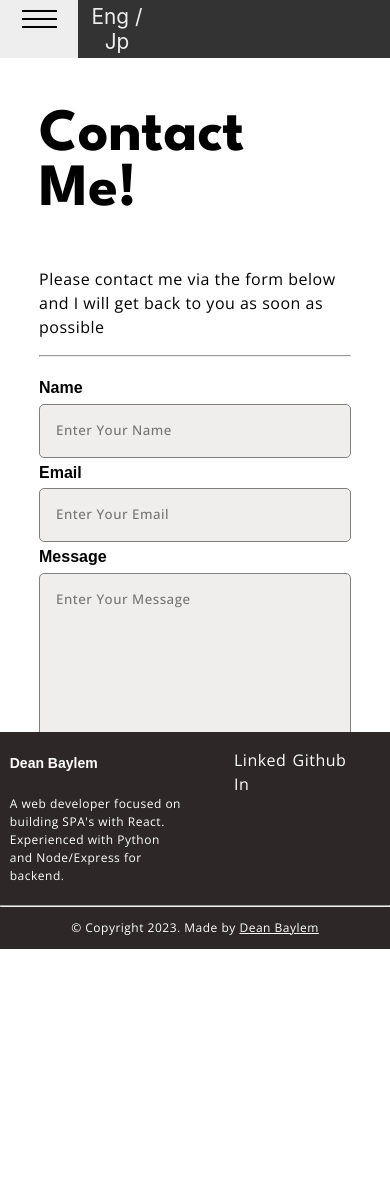
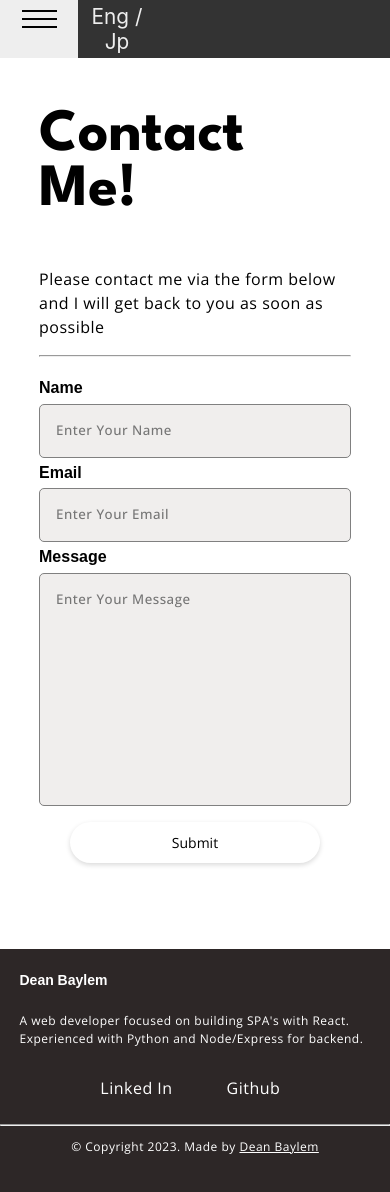
Before and after one commit to Dean-Baylem/portfolio-website, a React (Create React App) app: page /contact in a window 390 px wide. Shown: the top 1192 px of the page. Before the commit the page ends 949 px from the top, so only its background shows below. Built offline with nearby package versions, Linux system fonts and the light colour scheme.

Commit message:
3 / 13 / 2023
Bug Discovered: Footer not at base of page across different screen
sizes.

Solution: Re-style the structure of the web app to always have the
footer at the base of the page.

Change the Footer and Project Modal styling to improve UX/UI on
smaller screen sizes.

```diff
--- a/src/Footer/Footer.css
+++ b/src/Footer/Footer.css
@@ -1,5 +1,6 @@
 footer {
-    position: absolute;
+    margin-top: 20%;
+    padding-bottom: 10%;
     left: 0;
     bottom: 0;
     width: 100%;
@@ -40,3 +41,12 @@ footer {
     font-family: "Spartan League", sans-serif;
     font-size: 14px;
 }
+
+@media screen and (max-width: 750px) {
+    .footer-box {
+        grid-template-columns: 1fr;
+    }
+    .footer-socials {
+        text-align: center;
+    }
+}
--- a/src/NavBar/NavBar.css
+++ b/src/NavBar/NavBar.css
@@ -27,9 +27,9 @@
     display: grid;
     row-gap: 15%;
     position: inherit;
-    top: 35%;
-    left: 25%;
-    width: 20%;
+    top: 30%;
+    left: 20%;
+    width: 30%;
 }
 
 .nav-list-drawer .nav-item {
@@ -39,6 +39,7 @@
     border: solid 1px #00000000;
     box-shadow: rgb(0, 0, 0, 0.5) 0px 2px 10px 0px;
     border-radius: 50px;
+    margin-left: 10%;
     transition: 300ms;
     text-align: center;
 }
--- a/src/PageTemplate/PageTemplate.css
+++ b/src/PageTemplate/PageTemplate.css
@@ -52,4 +52,18 @@ p {
     p {
         font-size: 16px;
     }
+    .page-layout {
+        height: -webkit-fill-available;
+    }
+    .main-body {
+        padding: 0;
+    }
+    .about-text-box {
+        padding: 0 10% 20% 5%;
+        position: relative;
+    }
+    .footer {
+        position: relative;
+        padding-bottom: 10%;
+    }
 }
--- a/src/ProjectDisplay/ProjectDisplay.js
+++ b/src/ProjectDisplay/ProjectDisplay.js
@@ -7,6 +7,7 @@ import ProjectDetails from "./ProjectDetails";
 import NavBar from "../NavBar/NavBar";
 import ProjectTools from "./ProjectTools";
 import ProjectLinks from "./ProjectLinks";
+import Footer from "../Footer/Footer";
 
 const ProjectDisplay = props => {
 
@@ -30,6 +31,7 @@ const ProjectDisplay = props => {
         />
         <ProjectTools project={project} />
         <ProjectLinks project={project} />
+        <Footer language={props.language}/>
       </React.Fragment>
     );
 }
--- a/src/Projects/ProjectModal.css
+++ b/src/Projects/ProjectModal.css
@@ -56,6 +56,10 @@
         grid-template-columns: 1fr;
         row-gap: 10%;
     }
+    .not-live {
+        grid-template-columns: 1fr;
+        row-gap: 10%;
+    }
     .project-modal-box {
         height: auto;
         padding-bottom: 10%;
--- a/src/Projects/Projects.css
+++ b/src/Projects/Projects.css
@@ -52,6 +52,9 @@
     .page-subtitle {
         padding: 0% 10%;
     }
+    .project-body-img img {
+        height: 40vh;
+    }
 }
 
 .projects-nav-btn-div {
```
